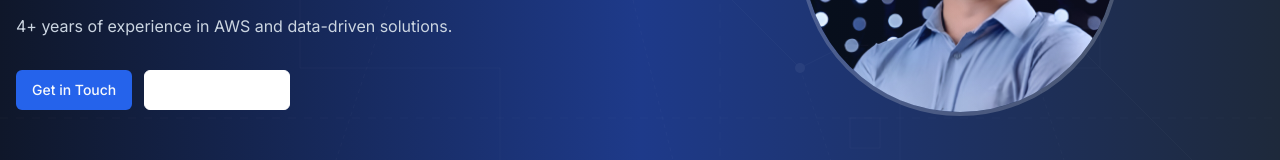
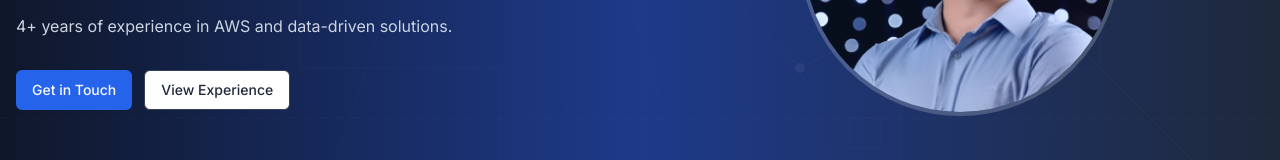
Before and after one commit to AugustoPerin/Portfolio, a Next.js app: page / in a window 1280 px wide. Shown: the part 401-561 px from the top of the page. Built offline with nearby package versions, Linux system fonts and the light colour scheme.

Commit message:
fix buttons in light mode

```diff
--- a/app/page.tsx
+++ b/app/page.tsx
@@ -5,7 +5,22 @@ import { Button } from "@/components/ui/button"
 import { Badge } from "@/components/ui/badge"
 import { Card, CardContent } from "@/components/ui/card"
 import { Tabs, TabsContent, TabsList, TabsTrigger } from "@/components/ui/tabs"
-import { Github, Linkedin, Mail, Phone, MapPin, Cloud, Database, Server, Shield, Code, BarChart, Brain, ChevronRight, ArrowDown } from 'lucide-react'
+import {
+  Github,
+  Linkedin,
+  Mail,
+  Phone,
+  MapPin,
+  Cloud,
+  Database,
+  Server,
+  Shield,
+  Code,
+  BarChart,
+  Brain,
+  ChevronRight,
+  ArrowDown,
+} from "lucide-react"
 import { motion } from "framer-motion"
 import { useEffect, useState } from "react"
 import { AnimatedText } from "@/components/ui/animated-text"
@@ -111,7 +126,7 @@ export default function Home() {
               { key: "skills", label: t("nav.skills") },
               { key: "certifications", label: t("nav.certifications") },
               { key: "education", label: t("nav.education") },
-              { key: "contact", label: t("nav.contact") }
+              { key: "contact", label: t("nav.contact") },
             ].map((item, i) => (
               <motion.a
                 key={item.key}
@@ -147,11 +162,7 @@ export default function Home() {
               </Badge>
             </motion.div>
             <AnimatedText text={t("hero.title")} className="text-4xl md:text-5xl font-bold mb-4" />
-            <AnimatedText
-              text={t("hero.subtitle")}
-              className="text-xl md:text-2xl text-slate-300 mb-6"
-              once
-            />
+            <AnimatedText text={t("hero.subtitle")} className="text-xl md:text-2xl text-slate-300 mb-6" once />
             <motion.p
               initial={{ opacity: 0, y: 20 }}
               animate={{ opacity: 1, y: 0 }}
@@ -172,7 +183,11 @@ export default function Home() {
                   <span className="absolute inset-0 bg-gradient-to-r from-blue-700 to-indigo-600 opacity-0 group-hover:opacity-100 transition-opacity duration-300"></span>
                 </a>
               </Button>
-              <Button variant="outline" className="border-white text-white dark:text-white hover:bg-white/10" asChild>
+              <Button
+                variant="outline"
+                className="border-slate-700 text-slate-800 hover:bg-slate-100 dark:border-white dark:text-white dark:hover:bg-white/10 transition-colors"
+                asChild
+              >
                 <a href="#experience">{t("hero.cta.experience")}</a>
               </Button>
             </motion.div>
@@ -209,16 +224,8 @@ export default function Home() {
         <div className="container mx-auto px-4">
           <SectionHeading>{t("about.title")}</SectionHeading>
           <div className="max-w-3xl mx-auto">
-            <AnimatedText
-              text={t("about.p1")}
-              className="text-lg text-slate-700 dark:text-slate-300 mb-6"
-              once
-            />
-            <AnimatedText
-              text={t("about.p2")}
-              className="text-lg text-slate-700 dark:text-slate-300 mb-6"
-              once
-            />
+            <AnimatedText text={t("about.p1")} className="text-lg text-slate-700 dark:text-slate-300 mb-6" once />
+            <AnimatedText text={t("about.p2")} className="text-lg text-slate-700 dark:text-slate-300 mb-6" once />
             <motion.div
               initial={{ opacity: 0, y: 20 }}
               whileInView={{ opacity: 1, y: 0 }}
@@ -376,11 +383,7 @@ export default function Home() {
                 viewport={{ once: true }}
                 className="mt-4 space-y-3"
               >
-                {[
-                  t("experience.ru.p1"),
-                  t("experience.ru.p2"),
-                  t("experience.ru.p3"),
-                ].map((item, index) => (
+                {[t("experience.ru.p1"), t("experience.ru.p2"), t("experience.ru.p3")].map((item, index) => (
                   <motion.li
                     key={index}
                     initial={{ opacity: 0, x: -20 }}
@@ -825,9 +828,7 @@ export default function Home() {
               viewport={{ once: true }}
               className="mt-12 text-center"
             >
-              <p className="text-lg text-blue-200">
-                {t("contact.message")}
-              </p>
+              <p className="text-lg text-blue-200">{t("contact.message")}</p>
             </motion.div>
           </div>
         </div>
@@ -842,7 +843,9 @@ export default function Home() {
         className="py-8 bg-slate-900 text-slate-400 text-center"
       >
         <div className="container mx-auto px-4">
-          <p>© {new Date().getFullYear()} Augusto de Oliveira Perin. {t("footer.rights")}</p>
+          <p>
+            © {new Date().getFullYear()} Augusto de Oliveira Perin. {t("footer.rights")}
+          </p>
         </div>
       </motion.footer>
     </main>
```
